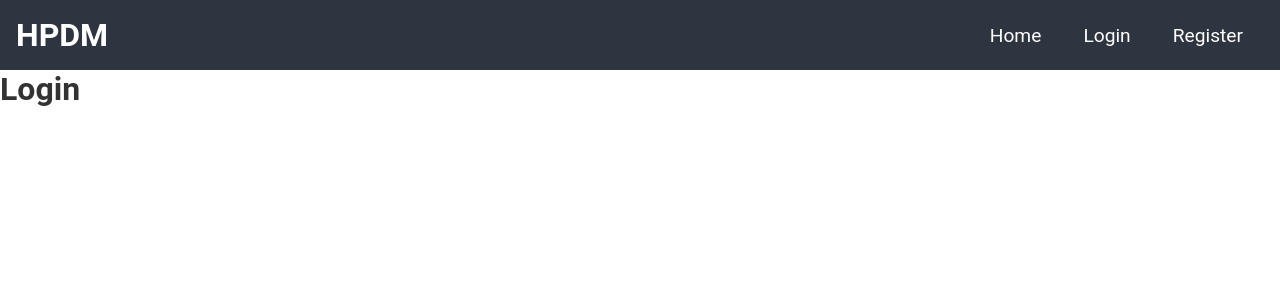
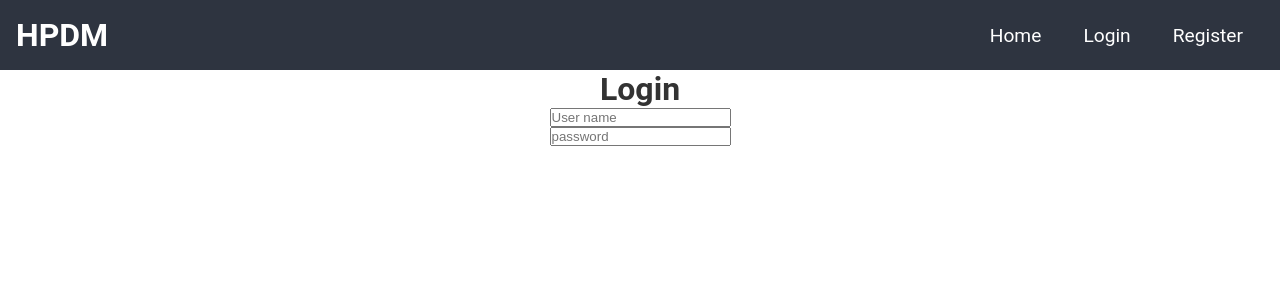
Before and after one commit to tpSpace/Hospital-DBMS, a React (Create React App) app in the folder Frontend/fontend-pdm/: page /login in a window 1280 px wide. Shown: the top 300 px of the page. Built offline with nearby package versions, Linux system fonts and the light colour scheme.

Commit message:
some modification on login UI

```diff
--- /dev/null
+++ b/Frontend/fontend-pdm/src/pages/login/Login.css
@@ -0,0 +1,6 @@
+.container{
+    display: flex;
+    flex-direction: column;
+    justify-content: center;
+    align-items: center;
+}
--- a/Frontend/fontend-pdm/src/pages/login/Login.js
+++ b/Frontend/fontend-pdm/src/pages/login/Login.js
@@ -1,9 +1,12 @@
 import React from 'react';
+import './Login.css';
 
 const Login = () => {
     return (
-        <div>
+        <div className='container'>
             <h1>Login</h1>
+            <input type="text" placeholder='User name' className='User-name'></input>
+            <input type='password' placeholder='password' className='password'></input>
         </div>
     );
 };
```
